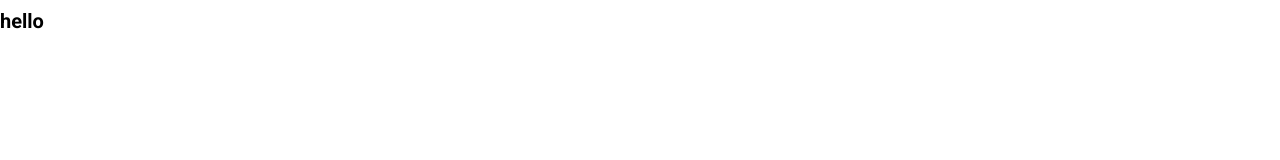
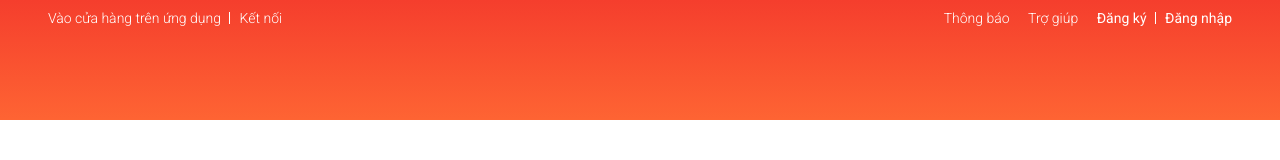
Before and after one commit to DatNguyen-267/Shop, a plain HTML site: page index.html in a window 1280 px wide. Drawn offline with nearby package versions, Linux system fonts and the light colour scheme.

Commit message:
commit navbar

```diff
--- a/asset/css/main.css
+++ b/asset/css/main.css
@@ -0,0 +1,38 @@
+/* HEADER */
+.header {
+    height: 120px;
+    background-image: linear-gradient(0,#fe6433, #f53e2d);
+}
+.header__navbar{
+    display: flex;
+    justify-content: space-between;
+}
+.header__navbar-list{
+    list-style: none;
+    padding-left: 0;
+}
+.header__navbar-item{
+    margin:0 8px;
+    position: relative;
+}
+.header__navbar-item,
+.heaer__navbar-item-link {
+    display: inline-block;
+    font-size: 1.4rem;
+    color: var(--white-color);
+    text-decoration: none;
+    font-weight: 300;
+}
+.header__navbar-item--strong{
+    font-weight: 400;
+}
+.header__navbar-item--separate::after{
+    content: "";
+    display: block;
+    position: absolute;
+    border-left: 1px solid var(--white-color);
+    height: 12px;
+    right: -9px;
+    top: 50%;
+    transform: translateY(-50%);
+}
--- a/index.html
+++ b/index.html
@@ -8,12 +8,45 @@
     <link rel="stylesheet" href="https://cdnjs.cloudflare.com/ajax/libs/normalize/8.0.1/normalize.min.css"/>
 
     <link rel="stylesheet" href="./asset/css/base.css">
-    <link rel="stylesheet" href="/asset/css/main.css">
+    <link rel="stylesheet" href="./asset/css/main.css">
     <link rel="preconnect" href="https://fonts.googleapis.com">
     <link rel="preconnect" href="https://fonts.gstatic.com" crossorigin>
     <link href="https://fonts.googleapis.com/css2?family=Roboto:wght@300;400;500;700&display=swap" rel="stylesheet">
 </head>
 <body>
-    <h1>hello</h1>
+    <!-- Block Element Modifier -->
+    <div class="app">
+        <!-- HEADER -->
+        <header class="header">
+            <div class="grid">
+                <nav class="header__navbar">
+                    <ul class="header__navbar-list">
+                        <li class="header__navbar-item header__navbar-item--separate">Vào cửa hàng trên ứng dụng</li>
+                        <li class="header__navbar-item">Kết nối</li>
+                    </ul>
+                    <ul class="header__navbar-list">
+                        <li class="header__navbar-item">
+                            <a href="" class="heaer__navbar-item-link">Thông báo</a>
+                        </li>
+                        <li class="header__navbar-item">
+                            <a href="" class="heaer__navbar-item-link">Trợ giúp</a>
+                        </li>
+                        <li class="header__navbar-item header__navbar-item--strong header__navbar-item--separate">Đăng ký</li>
+                        <li class="header__navbar-item header__navbar-item--strong">Đăng nhập</li>
+                    </ul>
+                </nav>
+            </div>
+        </header>
+
+        <!-- CONTAINER -->
+        <div class="container">
+
+        </div>
+
+        <!-- FOOTER -->
+        <div class="footer">
+
+        </div>
+    </div>
 </body>
 </html>
```
